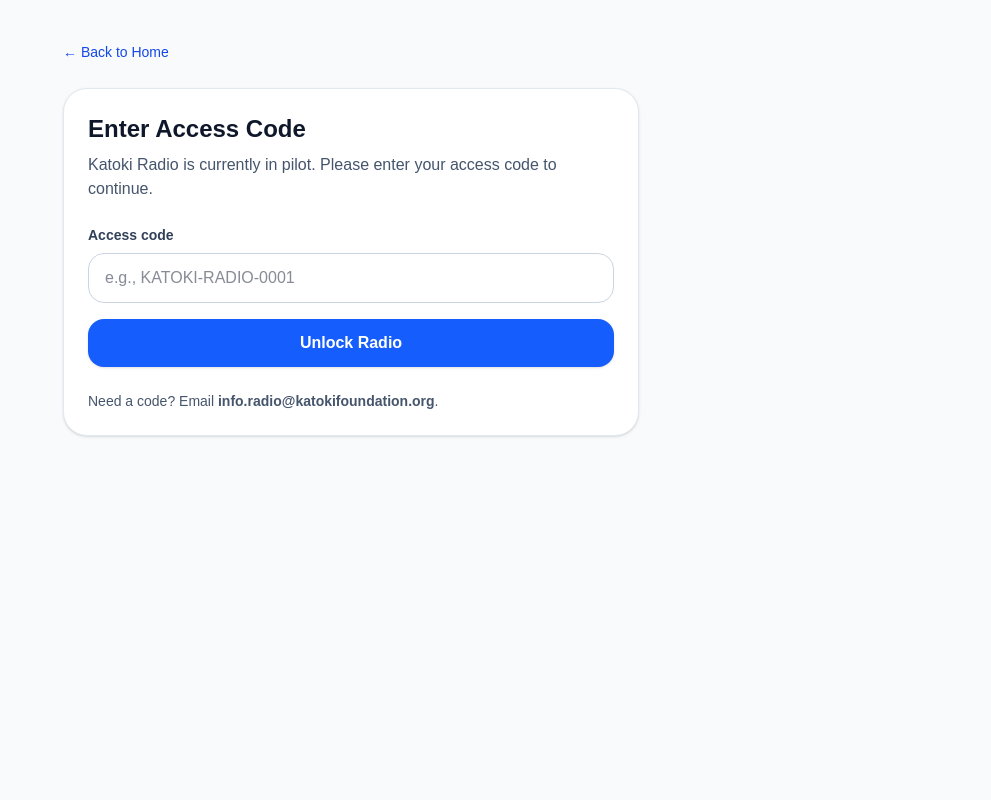
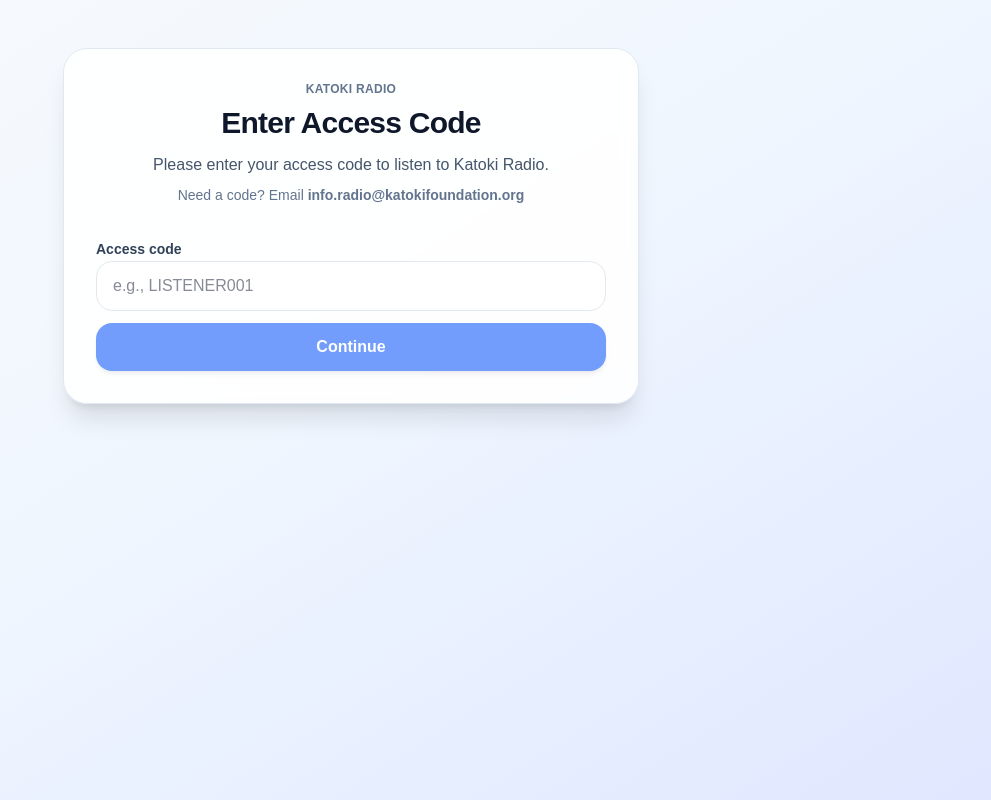
Before and after one commit to 2014Akamanzi/katoki-radio-app, a Next.js app: page /access in a window 1280 px wide. Shown: the whole page, without its empty margins (289-1280 px from the left). Built offline with nearby package versions, Linux system fonts and the light colour scheme.

Commit message:
Fix access code gate (server-side codes + cookie + middleware)

```diff
--- a/middleware.ts
+++ b/middleware.ts
@@ -1,35 +1,32 @@
 import { NextResponse } from "next/server";
 import type { NextRequest } from "next/server";
-
-const COOKIE_NAME = "katoki_radio_access";
-
-// Only allow public paths without a code:
-function isPublicPath(pathname: string) {
-  if (pathname === "/access") return true;
-  if (pathname.startsWith("/api/access")) return true;
-
-  // Next internals + static assets
-  if (pathname.startsWith("/_next")) return true;
-  if (pathname === "/favicon.ico") return true;
-
-  // allow public assets from /public (images, etc.)
-  if (pathname.startsWith("/")) {
-    const isAsset =
-      pathname.match(/\.(png|jpg|jpeg|webp|svg|ico|css|js|map)$/i) !== null;
-    if (isAsset) return true;
-  }
-
-  return false;
-}
 
 export function middleware(req: NextRequest) {
   const { pathname } = req.nextUrl;
 
-  if (isPublicPath(pathname)) return NextResponse.next();
+  // Allow Next internals + static files
+  if (
+    pathname.startsWith("/_next") ||
+    pathname.startsWith("/favicon.ico") ||
+    pathname.startsWith("/robots.txt") ||
+    pathname.startsWith("/sitemap.xml") ||
+    pathname.startsWith("/icons") ||
+    pathname.startsWith("/images") ||
+    pathname.startsWith("/public")
+  ) {
+    return NextResponse.next();
+  }
 
-  const hasAccess = req.cookies.get(COOKIE_NAME)?.value === "1";
+  // Allow access + API route needed to validate
+  if (pathname === "/access" || pathname.startsWith("/api/access")) {
+    return NextResponse.next();
+  }
+
+  // Already authorised?
+  const hasAccess = req.cookies.get("katoki_radio_access")?.value === "ok";
   if (hasAccess) return NextResponse.next();
 
+  // Otherwise redirect to /access
   const url = req.nextUrl.clone();
   url.pathname = "/access";
   return NextResponse.redirect(url);
--- a/src/app/access/page.tsx
+++ b/src/app/access/page.tsx
@@ -1,84 +1,88 @@
 "use client";
 
-import { useState } from "react";
-import Link from "next/link";
+import { useMemo, useState } from "react";
+import { useRouter } from "next/navigation";
 
 export default function AccessPage() {
+  const router = useRouter();
   const [code, setCode] = useState("");
   const [loading, setLoading] = useState(false);
-  const [err, setErr] = useState<string | null>(null);
+  const [msg, setMsg] = useState<string | null>(null);
 
-  async function submit(e: React.FormEvent) {
-    e.preventDefault();
-    setErr(null);
+  const canSubmit = useMemo(() => code.trim().length >= 4, [code]);
+
+  async function submit() {
+    setMsg(null);
     setLoading(true);
 
     try {
       const res = await fetch("/api/access", {
         method: "POST",
         headers: { "Content-Type": "application/json" },
-        body: JSON.stringify({ code }),
+        body: JSON.stringify({ code: code.trim() }),
       });
 
       const data = await res.json().catch(() => ({}));
-      if (!res.ok) {
-        setErr(data?.error || "Invalid access code.");
+
+      if (!res.ok || !data?.ok) {
+        setMsg(data?.message || "Invalid access code.");
         setLoading(false);
         return;
       }
 
-      // Cookie is set by the API route. Now go to home.
-      window.location.href = "/";
+      // Go to home (radio page)
+      router.push("/");
+      router.refresh();
     } catch {
-      setErr("Network error. Please try again.");
+      setMsg("Network error. Please try again.");
     } finally {
       setLoading(false);
     }
   }
 
   return (
-    <main className="min-h-screen bg-slate-50 px-4 py-10">
-      <div className="mx-auto w-full max-w-xl">
-        <div className="mb-6">
-          <Link href="/" className="text-sm text-blue-700 hover:underline">
-            ← Back to Home
-          </Link>
+    <main className="min-h-screen bg-gradient-to-br from-slate-50 via-blue-50 to-indigo-100 px-4 py-12">
+      <div className="mx-auto w-full max-w-xl rounded-3xl bg-white/90 backdrop-blur border border-slate-200 shadow-xl p-8">
+        <div className="text-center">
+          <p className="text-xs font-semibold tracking-wide text-slate-500 uppercase">
+            Katoki Radio
+          </p>
+          <h1 className="mt-2 text-3xl font-extrabold tracking-tight text-slate-900">
+            Enter Access Code
+          </h1>
+          <p className="mt-3 text-slate-600">
+            Please enter your access code to listen to Katoki Radio.
+          </p>
+          <p className="mt-2 text-sm text-slate-500">
+            Need a code? Email{" "}
+            <span className="font-semibold">info.radio@katokifoundation.org</span>
+          </p>
         </div>
 
-        <div className="rounded-3xl border border-slate-200 bg-white p-6 shadow-sm">
-          <h1 className="text-2xl font-bold text-slate-900">Enter Access Code</h1>
-          <p className="mt-2 text-slate-600">
-            Katoki Radio is currently in pilot. Please enter your access code to continue.
-          </p>
-
-          <form onSubmit={submit} className="mt-6 space-y-4">
-            <div>
-              <label className="block text-sm font-semibold text-slate-700">
+        <div className="mt-8 space-y-3">
+          <label className="text-sm font-semibold text-slate-700">
             Access code
           </label>
           <input
             value={code}
             onChange={(e) => setCode(e.target.value)}
-                placeholder="e.g., KATOKI-RADIO-0001"
-                className="mt-2 w-full rounded-2xl border border-slate-300 px-4 py-3 text-slate-900 outline-none focus:border-blue-600"
-                autoComplete="off"
+            placeholder="e.g., LISTENER001"
+            className="w-full rounded-2xl border border-slate-200 bg-white px-4 py-3 text-slate-900 outline-none focus:ring-2 focus:ring-blue-400"
           />
-              {err ? <p className="mt-2 text-sm text-red-600">{err}</p> : null}
+
+          {msg ? (
+            <div className="rounded-2xl border border-rose-200 bg-rose-50 px-4 py-3 text-sm text-rose-700">
+              {msg}
             </div>
+          ) : null}
 
           <button
-              type="submit"
-              disabled={loading}
-              className="w-full rounded-2xl bg-blue-600 px-5 py-3 font-semibold text-white shadow-sm hover:bg-blue-700 disabled:opacity-60"
+            onClick={submit}
+            disabled={!canSubmit || loading}
+            className="w-full inline-flex items-center justify-center rounded-2xl bg-blue-600 px-6 py-3 text-white font-semibold shadow-md hover:bg-blue-700 transition disabled:opacity-60 disabled:cursor-not-allowed"
           >
-              {loading ? "Checking..." : "Unlock Radio"}
+            {loading ? "Checking..." : "Continue"}
           </button>
-          </form>
-
-          <p className="mt-6 text-sm text-slate-600">
-            Need a code? Email{" "}
-            <span className="font-semibold">info.radio@katokifoundation.org</span>.
-          </p>
         </div>
       </div>
     </main>
--- a/src/app/api/access/route.ts
+++ b/src/app/api/access/route.ts
@@ -1,55 +1,54 @@
 import { NextResponse } from "next/server";
 
 export const runtime = "nodejs";
+export const dynamic = "force-dynamic";
 
-const COOKIE_NAME = "katoki_radio_access";
-
-function normalize(s: string) {
-  return (s || "").trim();
+function getAllowedCodes(): string[] {
+  const raw = process.env.KATOKI_RADIO_ACCESS_CODES || "";
+  return raw
+    .split(",")
+    .map((s) => s.trim())
+    .filter(Boolean);
 }
 
 export async function POST(req: Request) {
   try {
     const body = await req.json().catch(() => ({}));
-    const input = normalize(body?.code);
+    const code = typeof body.code === "string" ? body.code.trim() : "";
 
-    // Option A (simple): one master code in env
-    const master = normalize(process.env.RADIO_ACCESS_CODE || "");
+    const allowed = getAllowedCodes();
 
-    // Option B (still simple): a small list in env (comma-separated)
-    const listRaw = process.env.RADIO_ACCESS_CODES || "";
-    const list = listRaw
-      .split(",")
-      .map((x) => normalize(x))
-      .filter(Boolean);
+    if (!code || allowed.length === 0) {
+      return NextResponse.json(
+        { ok: false, message: "Access code system not configured." },
+        { status: 400 }
+      );
+    }
 
-    const ok =
-      (master && input === master) || (list.length > 0 && list.includes(input));
+    const isValid = allowed.includes(code);
 
-    if (!ok) {
+    if (!isValid) {
       return NextResponse.json(
-        { ok: false, error: "Invalid access code." },
+        { ok: false, message: "Invalid access code." },
         { status: 401 }
       );
     }
 
     const res = NextResponse.json({ ok: true });
 
-    // Cookie valid for 30 days
-    res.cookies.set({
-      name: COOKIE_NAME,
-      value: "1",
+    // 7 days cookie
+    res.cookies.set("katoki_radio_access", "ok", {
       httpOnly: true,
       sameSite: "lax",
       secure: process.env.NODE_ENV === "production",
       path: "/",
-      maxAge: 60 * 60 * 24 * 30,
+      maxAge: 60 * 60 * 24 * 7,
     });
 
     return res;
   } catch {
     return NextResponse.json(
-      { ok: false, error: "Server error." },
+      { ok: false, message: "Server error." },
       { status: 500 }
     );
   }
```
Lines whose indentation alone changed are shown as unchanged.
